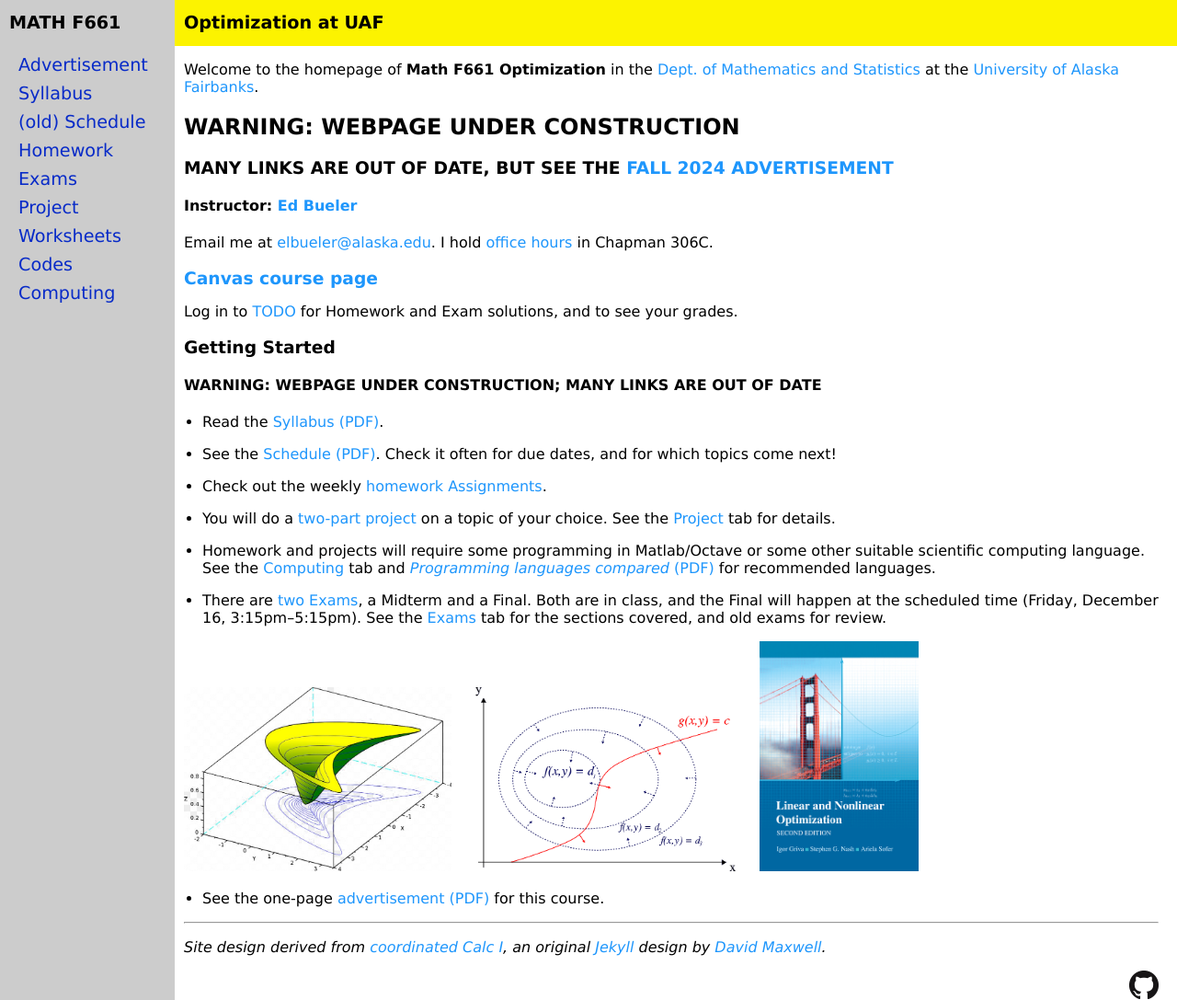
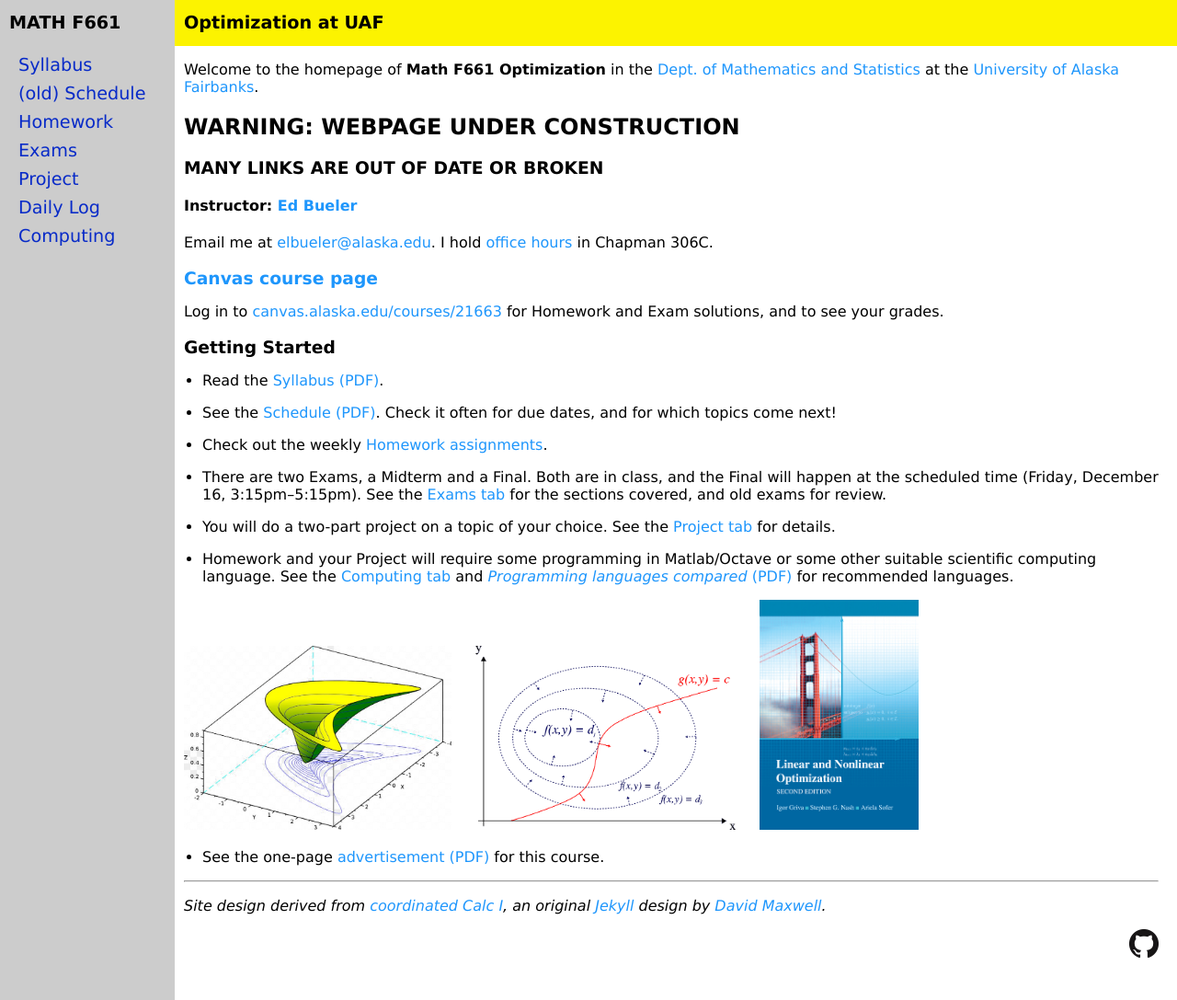
Before and after one commit to bueler/opt, a Jekyll site: the page built from index.md, in a window 1280 px wide and 1087 px high. Shown: the whole window at 92% size. Built offline with Jekyll 4.4.1, drawn with Linux system fonts in a browser that asks for light colours.

Commit message:
A1 and first handout, and clean up site; TODO schedule

```diff
--- a/_data/toc.yaml
+++ b/_data/toc.yaml
@@ -1,9 +1,6 @@
 sidenavtitle: 'MATH F661'
 
 docs:
-
-- title: Advertisement
-  url: assets/general/F24/advert.pdf
 
 - title: Syllabus
   url: assets/general/F24/syllabus.pdf
@@ -20,11 +17,8 @@ docs:
 - title: Project
   url: project.html
 
-- title: Worksheets
-  url: worksheets.html
-
-- title: Codes
-  url: codes.html
+- title: Daily Log
+  url: daily.html
 
 - title: Computing
   url: computing.html
--- a/index.md
+++ b/index.md
@@ -7,31 +7,29 @@ Welcome to the homepage of **Math F661 Optimization** in the [Dept. of Mathemati
 
 ## WARNING: WEBPAGE UNDER CONSTRUCTION
 
-### MANY LINKS ARE OUT OF DATE, BUT SEE THE [FALL 2024 ADVERTISEMENT](assets/general/F24/advert.pdf)
+### MANY LINKS ARE OUT OF DATE OR BROKEN
 
 #### Instructor:  [Ed Bueler](http://bueler.github.io/)
 
 Email me at [elbueler@alaska.edu](mailto:elbueler@alaska.edu).  I hold [office hours](http://bueler.github.io/OffHrs.htm) in Chapman 306C.
 
-### [Canvas course page](TODO)
+### [Canvas course page](https://canvas.alaska.edu/courses/21663)
 
-Log in to [TODO](TODO) for Homework and Exam solutions, and to see your grades.
+Log in to [canvas.alaska.edu/courses/21663](https://canvas.alaska.edu/courses/21663) for Homework and Exam solutions, and to see your grades.
 
 ### Getting Started
 
-#### WARNING: WEBPAGE UNDER CONSTRUCTION; MANY LINKS ARE OUT OF DATE
+* Read the [Syllabus (PDF)](assets/general/F24/syllabus.pdf).
 
-* Read the [Syllabus (PDF)](assets/general/F22/syllabus.pdf).
+* See the [Schedule (PDF)](FIXME).  Check it often for due dates, and for which topics come next!
 
-* See the [Schedule (PDF)](assets/general/F22/schedule.pdf).  Check it often for due dates, and for which topics come next!
+* Check out the weekly [Homework assignments](homework.html).
 
-* Check out the weekly [homework Assignments](homework.html).
+* There are two Exams, a Midterm and a Final.  Both are in class, and the Final will happen at the scheduled time (Friday, December 16, 3:15pm--5:15pm).  See the [Exams tab](exams.html) for the sections covered, and old exams for review.
 
-* You will do a [two-part project](project.html) on a topic of your choice.  See the [Project](project.html) tab for details.
+* You will do a two-part project on a topic of your choice.  See the [Project tab](project.html) for details.
 
-* Homework and projects will require some programming in Matlab/Octave or some other suitable scientific computing language.  See the [Computing](computing.html) tab and [_Programming languages compared_ (PDF)](https://bueler.github.io/compareMOP.pdf) for recommended languages.
-
-* There are [two Exams](exams.html), a Midterm and a Final.  Both are in class, and the Final will happen at the scheduled time (Friday, December 16, 3:15pm--5:15pm).  See the [Exams](exams.html) tab for the sections covered, and old exams for review.
+* Homework and your Project will require some programming in Matlab/Octave or some other suitable scientific computing language.  See the [Computing tab](computing.html) and [_Programming languages compared_ (PDF)](https://bueler.github.io/compareMOP.pdf) for recommended languages.
 
 [<img src="assets/images/banana.png" height="200">](https://en.wikipedia.org/wiki/Mathematical_optimization "mathematical optimization") &nbsp; &nbsp; [<img src="assets/images/lagrange.png" height="200">](https://en.wikipedia.org/wiki/Lagrange_multiplier "lagrange multipliers visualization") &nbsp; &nbsp; [<img src="assets/images/cover.jpg" height="250">](https://epubs.siam.org/doi/10.1137/1.9780898717730 "the textbook")
 
```
Also changed, not shown: _data/daily.yml (added, +8 -0 lines), _data/homework.yml (+4 -4 lines), _data/worksheets.yml (deleted, +0 -17 lines), _includes/daily_table.md (added, +17 -0 lines), _includes/worksheet_table.md (deleted, +0 -49 lines), codes.md (deleted, +0 -16 lines), daily.md (added, +12 -0 lines), worksheets.md (deleted, +0 -12 lines), 8 other files.
